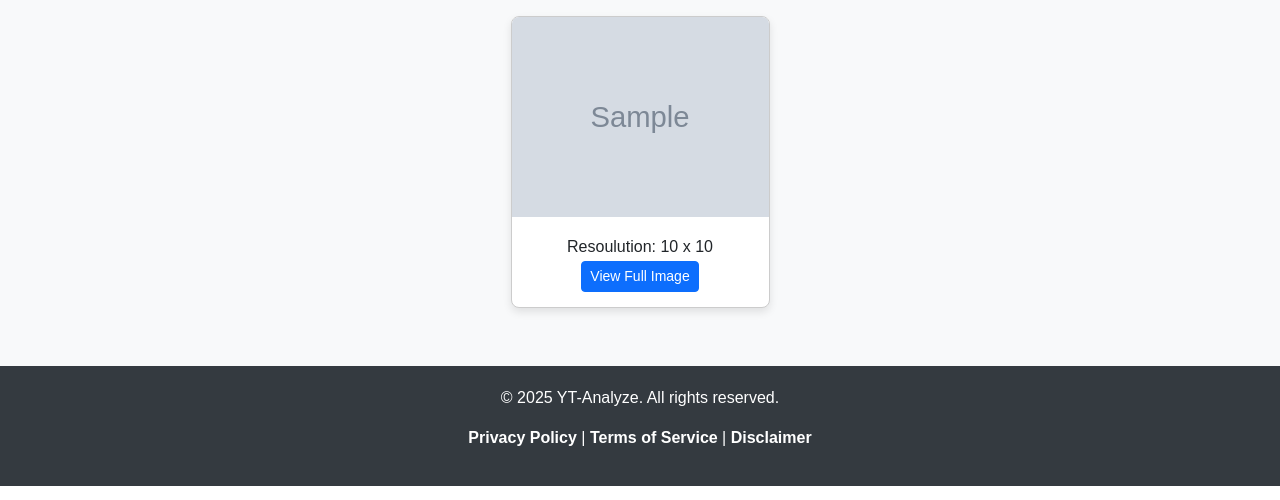
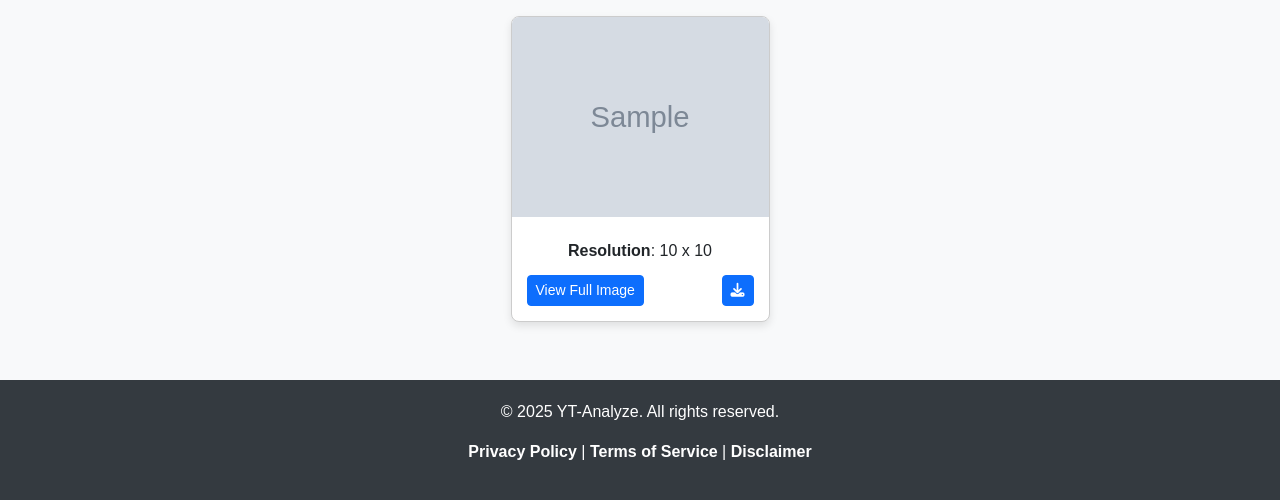
Before and after one commit to rohitrajput-42/ytanalyze, a Django app: template home/templates/thumbnail.html in a window 1280 px wide. Shown: the part 486-986 px from the top of the page. Run offline with Django 5.2, Linux system fonts and the light colour scheme; the template is opened without the code that fills it: most values are stand-ins (such as "Sample title", 1, 10 or a date in 2020); grey boxes marked "Sample" are stand-in pictures; some libraries are stand-ins or nearby versions.

Commit message:
thumbnail download feature added

```diff
--- a/home/templates/thumbnail.html
+++ b/home/templates/thumbnail.html
@@ -118,9 +118,15 @@
             {% for thumbnail in thumbnails %}
                 <div class="card card-custom">
                     <img src="{{ thumbnail.url }}" class="card-image" alt="Thumbnail">
-                    <div class="card-body">
-                        <h5 class="card-title">Resoulution: {{ thumbnail.width }} x {{ thumbnail.height }}</h5>
+                    <h5 class="card-title mt-4" style="margin: 0; flex-grow: 1;">
+                        <b>Resolution</b>: {{ thumbnail.width }} x {{ thumbnail.height }}
+                    </h5>
+                    <div class="card-body" style="display: flex; justify-content: space-between; align-items: center;">
                         <a href="{{ thumbnail.url }}" target="_blank" class="btn btn-primary btn-sm">View Full Image</a>
+                        <button onclick="downloadImage('{{ thumbnail.url }}', 'thumbnail_{{ forloop.counter }}.jpg')" class="btn btn-primary btn-sm">
+                            <i class="fa-solid fa-download"></i>
+                        </button>
+                        </a>
                     </div>
                 </div>
             {% endfor %}
@@ -138,5 +144,19 @@
     function showLoader() {
       document.getElementById('loader').style.display = 'flex';
     }
+
+    function downloadImage(url, filename) {
+        fetch(url, {mode: 'cors'})
+        .then(response => response.blob())
+        .then(blob => {
+            const link = document.createElement('a');
+            link.href = window.URL.createObjectURL(blob);
+            link.download = filename;
+            document.body.appendChild(link);
+            link.click();
+            link.remove();
+        })
+        .catch(() => alert('Failed to download image.'));
+    }
 </script>
 {% endblock %}
```
